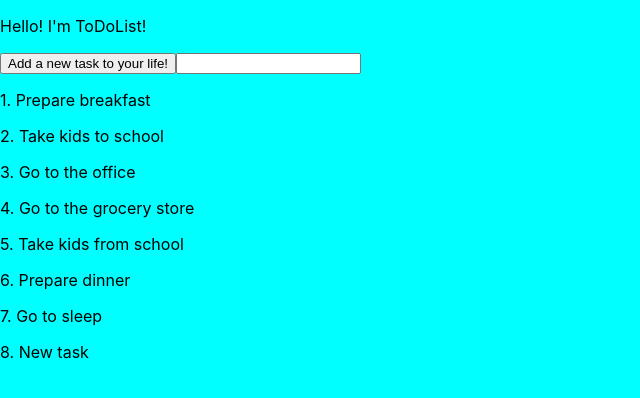
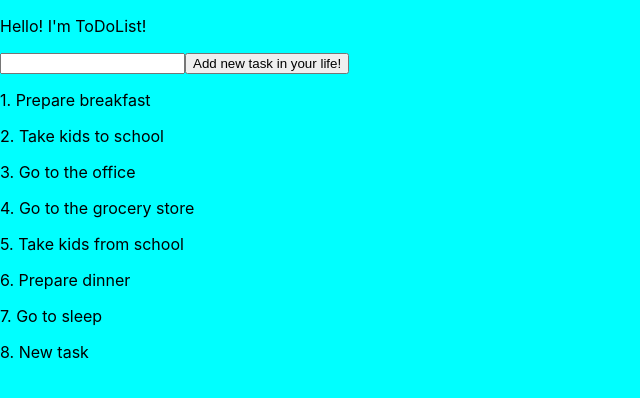
Before and after one commit to DimonKeval/todolist, a React (Create React App) app: page / in a window 1280 px wide. Shown: the top 398 px of the page, without its empty margins (0-640 px from the left). Built offline with nearby package versions, Linux system fonts and the light colour scheme.

Commit message:
Button AddTask is working commit

```diff
--- a/src/App.js
+++ b/src/App.js
@@ -7,7 +7,7 @@ import {ListComponent} from "./components/ListComponent";
 export function App() {
   return (<>
       <p>Hello! I'm ToDoList!</p>
-      <TaskButton text='Add a new task to your life!' id='taskButton'/>
+
       <InputComponent/>
       <ListComponent/>
       </>
--- a/src/components/InputComponent.jsx
+++ b/src/components/InputComponent.jsx
@@ -1,5 +1,19 @@
 import React from "react";
+import {TaskButton} from "./TaskButton";
+import {addTask} from "./ListComponent";
 
 export function InputComponent(props){
-    return <input id='newTask'/>
+
+    function sendTask(){
+        console.log("input send" + text);
+        addTask(text);
+    }
+
+    const [text, setText] = React.useState("");
+    return <>
+    <input id='newTask' value={text} onChange={event => setText(event.currentTarget.value)}/>
+           <TaskButton onClick={sendTask} text="Add new task in your life!"/>
+    </>;
+
+
 }
--- a/src/components/ListComponent.jsx
+++ b/src/components/ListComponent.jsx
@@ -11,11 +11,13 @@ let arrayList = [
 ];
 
 export function addTask(task){
-    arrayList.push({task: task})
+    console.log(arrayList);
+    arrayList.push({task: task});
+    console.log(arrayList);
 }
 
 export function deleteTask(task){
-    arrayList.filter()
+    arrayList.filter();
 }
 
 function renderTask(el, index){
--- a/src/components/TaskButton.jsx
+++ b/src/components/TaskButton.jsx
@@ -1,19 +1,5 @@
 import React from "react";
-import {App} from "../App"
+
 export function TaskButton(props) {
-    return <button id={props.id}>{props.text}</button>
-
-
-    function getTask() {
-        //Odnajdujemy pole do którego będzie wpisana treść zadania
-        const task = App.getElementById('newTask');
-
-        // Odnajdujemy element do którego przekażemy treść zadania do wyświetlenia
-        const putInList = App.getElementById("header");
-
-        putInList.innerText = task.value;
-    }
-
-    const getButton = App.getElementById(props.id);
-    getButton.addEventListener('click', getTask);
+    return <button onClick={props.onClick} id={props.id}>{props.text}</button>
 }
```
